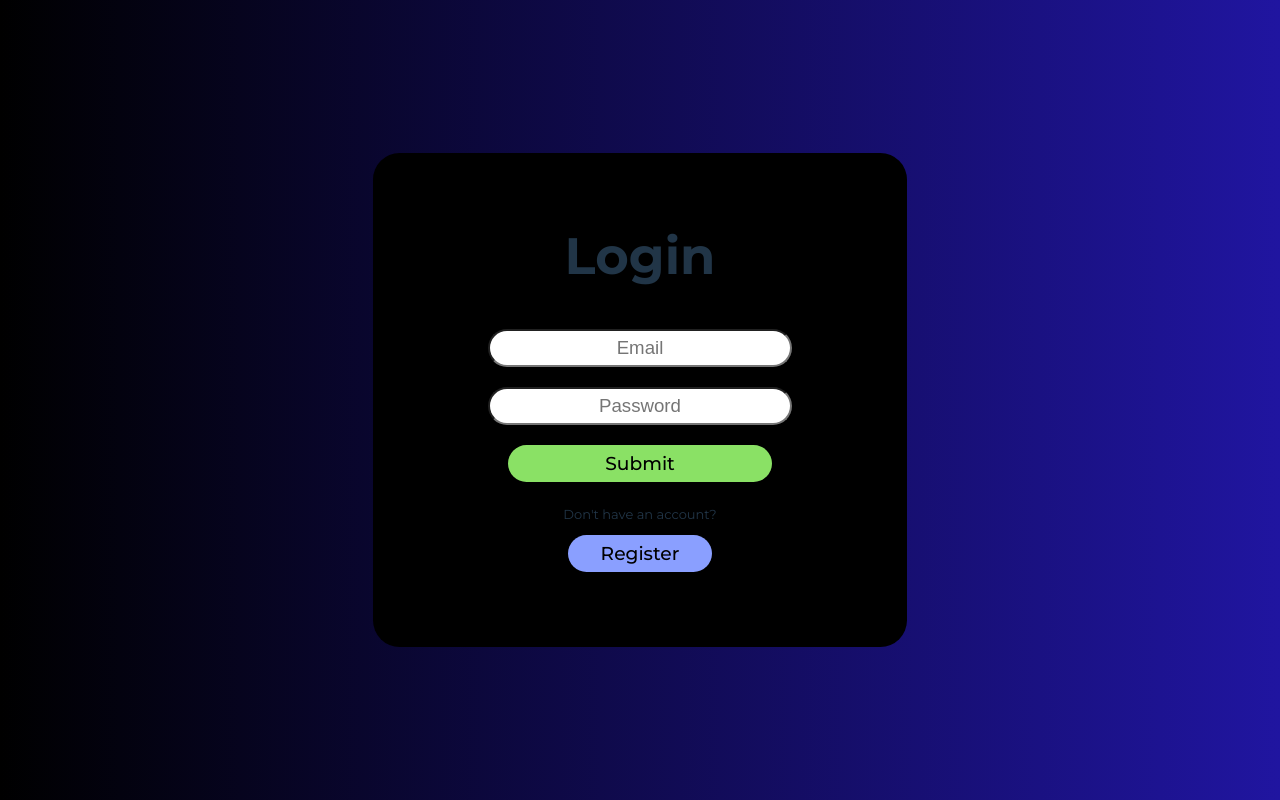
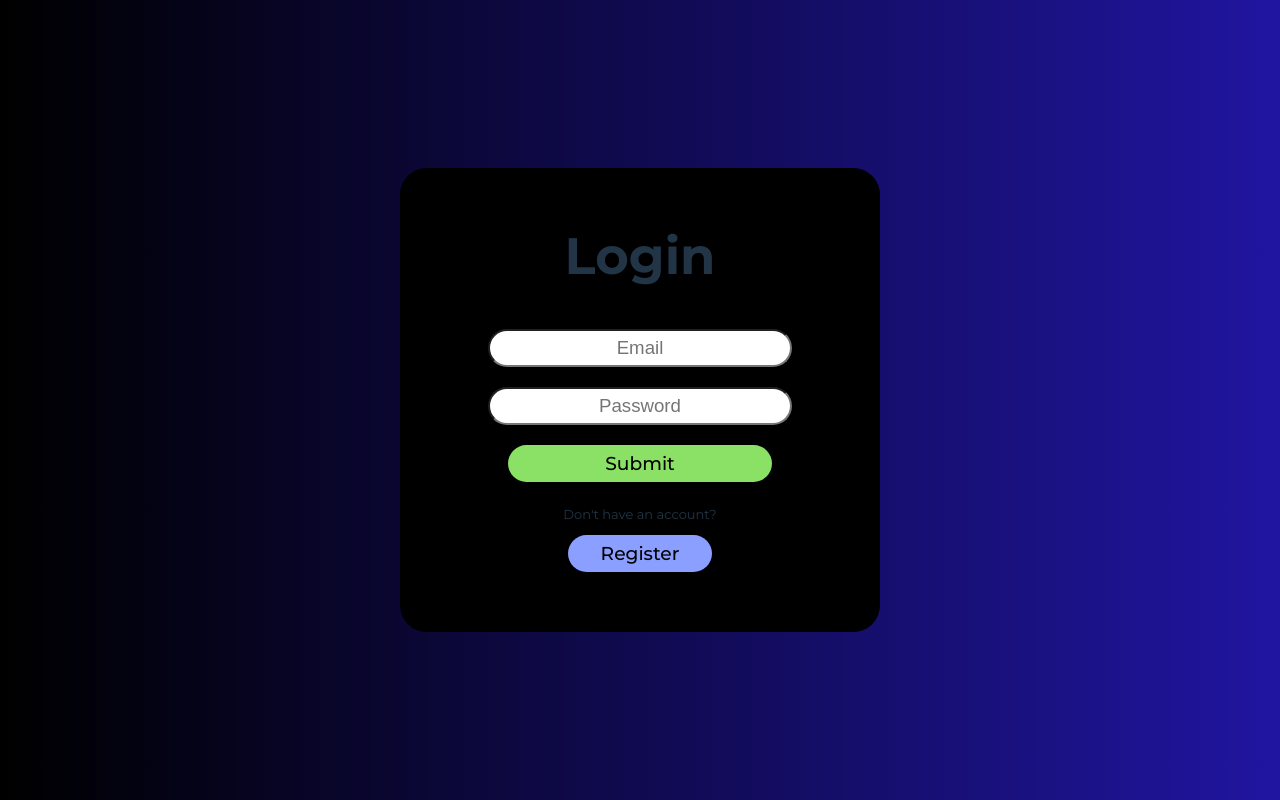
Before and after one commit to JuddBE/PostSmith, a React (Vite) app in the folder frontend/: page / in a window 1280 px wide. Built offline with nearby package versions, Linux system fonts and the light colour scheme.

Commit message:
Frontend redesign authentication menu

```diff
--- a/frontend/src/components/Auth.css
+++ b/frontend/src/components/Auth.css
@@ -6,12 +6,9 @@ form {
   display: flex;
   flex-direction: column;
   background: black;
-  padding: 20pt;
   border-radius: 20pt;
   width: 480px;
-  height: 440px;
-  justify-content: center;
-  align-content: center;
+  padding: 60px 0;
 }
 
 form > h1 {
```
